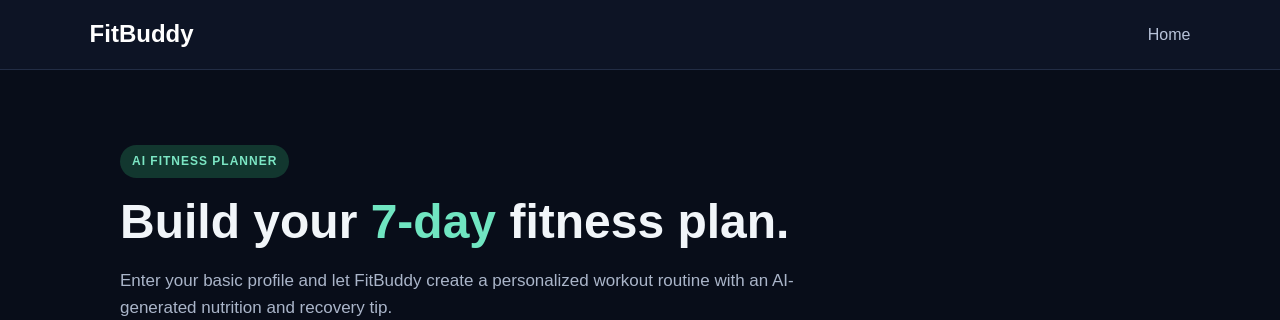
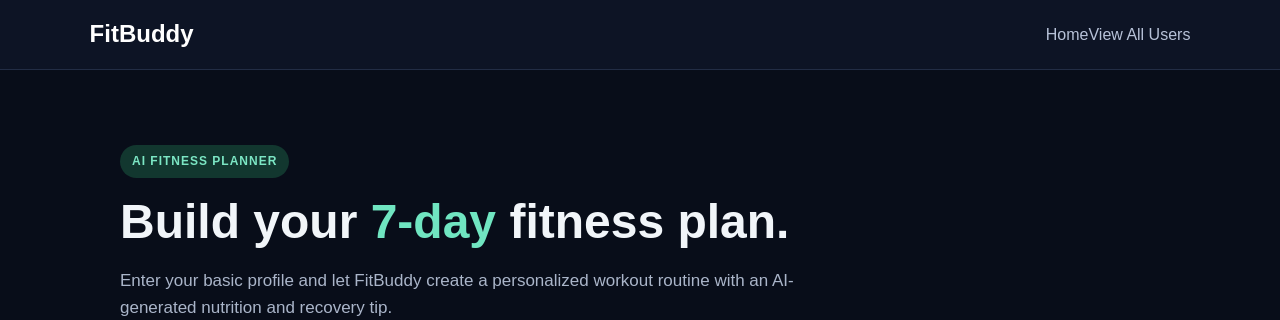
Before and after one commit to Vennila2910/Fitbuddy-AI, a FastAPI app: page / in a window 1280 px wide. Shown: the top 320 px of the page. Run offline with FastAPI, Linux system fonts and the light colour scheme.

Commit message:
Updated code changes

```diff
--- a/templates/base.html
+++ b/templates/base.html
@@ -45,6 +45,13 @@
         Home
     </a>
 
+    <a
+        href="/view-all-users?key=fitbuddy-admin"
+        class="nav-home"
+    >
+        View All Users
+    </a>
+
 </header>
 
 
```
